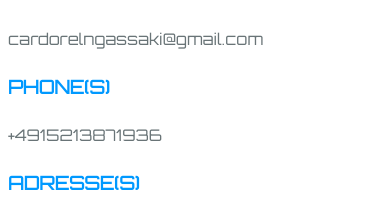
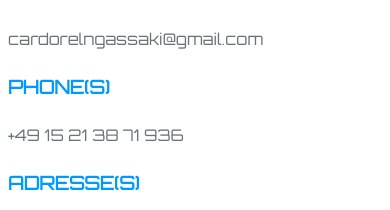
Before and after one commit to Cardorel/portfolio, a React (Create React App) app: page / in a window 390 px wide. Shown: the part 6186-6396 px from the top of the page. Built offline with nearby package versions, Linux system fonts and the light colour scheme; a web font is replaced by a local one.

Commit message:
phone number modified

```diff
--- a/src/Components/CONTACT/Left.jsx
+++ b/src/Components/CONTACT/Left.jsx
@@ -6,7 +6,7 @@ export default function Left(){
       <h3>EMAIL</h3>
       <p>cardorelngassaki@gmail.com</p>
       <h3>PHONE(S)</h3>
-      <p>+4915213871936</p>
+      <p>+49 15 21 38 71 936</p>
       <h3>ADRESSE(S)</h3>
       <p>Miesbach, Germany</p>
       <h3>Network</h3>
```
